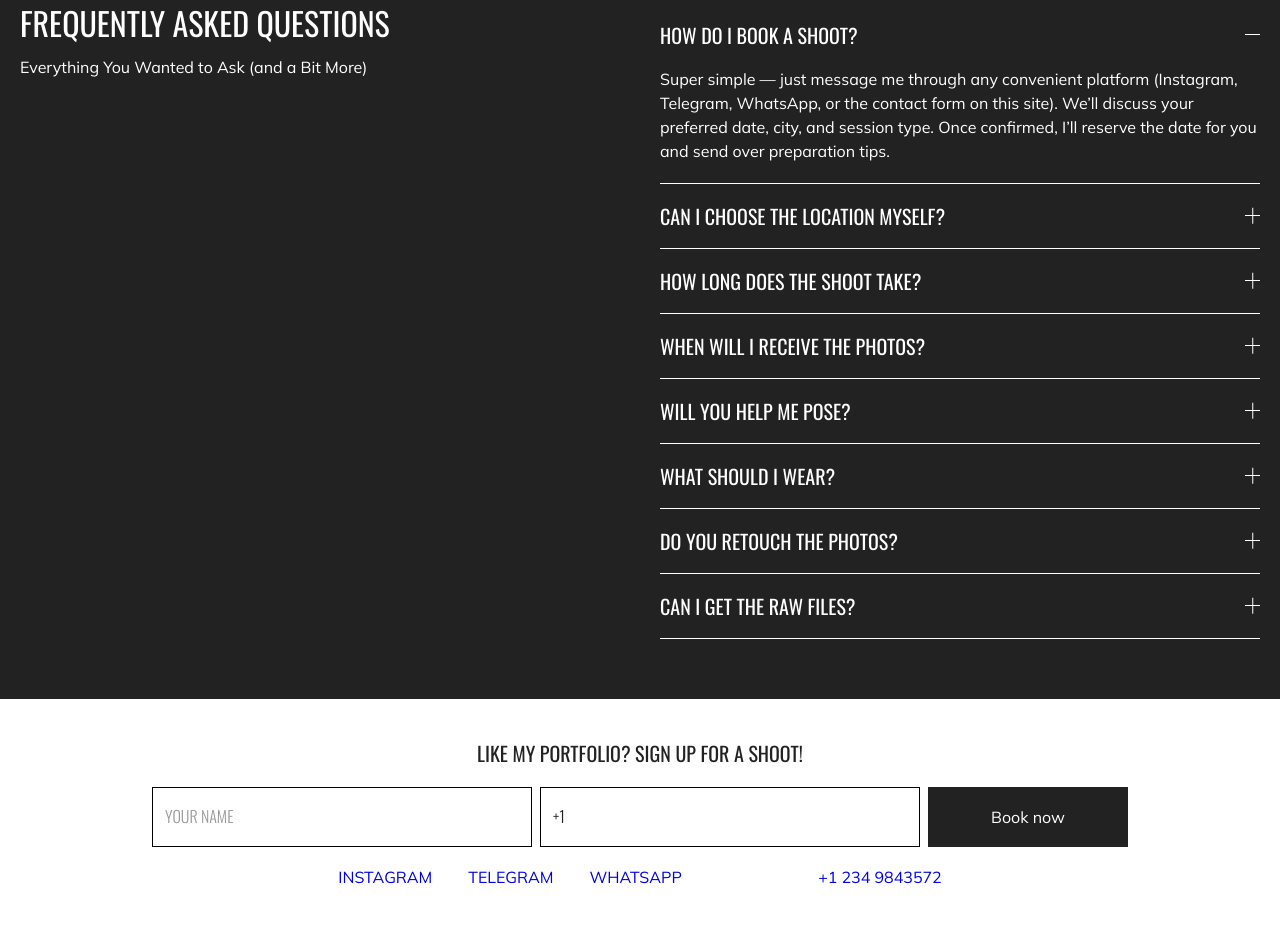
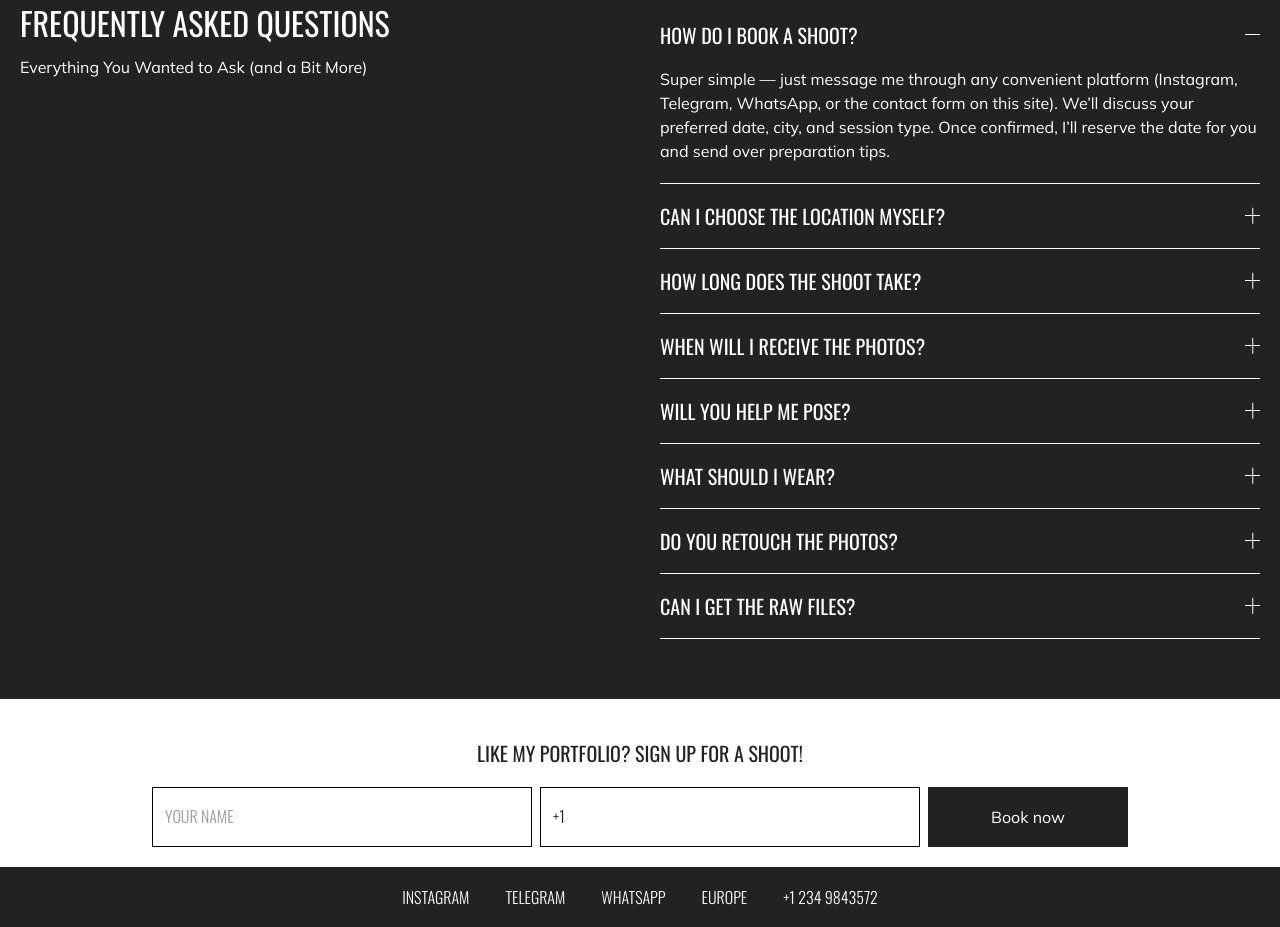
Before and after one commit to Jul-svoboda/rsschool-Portfolio, a plain HTML site: page index.html in a window 1280 px wide. Shown: the part 3694-4621 px from the top of the page. Before the commit the page ends 4581 px from the top, so only its background shows below. Drawn offline with nearby package versions, Linux system fonts and the light colour scheme.

Commit message:
feat: add footer

```diff
--- /dev/null
+++ b/css/footer.css
@@ -0,0 +1,10 @@
+.footer {
+    background-color: var(--color-dark);
+    padding: 20px 0;
+}
+
+.footer__info-block {
+    @media (min-width: 768px) {
+        flex-direction: row;
+    }
+}
--- a/index.html
+++ b/index.html
@@ -23,6 +23,7 @@
     <link rel="stylesheet" href="css/pricing.css">
     <link rel="stylesheet" href="css/faq.css">
     <link rel="stylesheet" href="css/recording.css">
+    <link rel="stylesheet" href="css/footer.css">
     <link rel="preconnect" href="https://fonts.googleapis.com">
     <link rel="preconnect" href="https://fonts.gstatic.com" crossorigin>
     <link href="https://fonts.googleapis.com/css2?family=Mulish:ital,wght@0,200..1000;1,200..1000&family=Oswald:wght@200..700&display=swap" rel="stylesheet">
@@ -444,12 +445,12 @@
     </section>
     <footer class="footer">
       <div class="footer__contacts">
-        <ul class="info-block">
-          <li><a href="#">instagram</a></li>
-          <li><a href="#">telegram</a></li>
-          <li><a href="#">whatsapp</a></li>
-          <li><span class="footer__location">Europe</span></li>
-          <li><a href="tel:+12349843572">+1 234 9843572</a></li>
+        <ul class="info-block footer__info-block">
+            <li class="info-block__item font-component">instagram</li>
+            <li class="info-block__item font-component">telegram</li>
+            <li class="info-block__item font-component">whatsapp</li>
+            <li class="info-block__item font-component">Europe</li>
+            <li class="info-block__item font-component">+1 234 9843572</li>
         </ul>
       </div>
     </footer>
```
